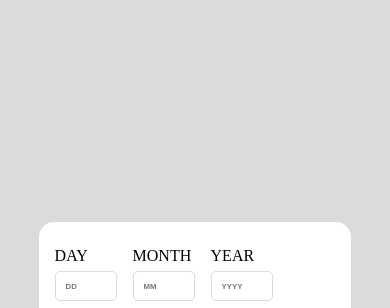
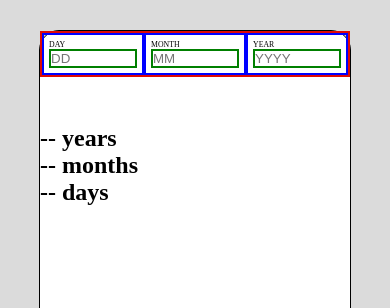
Before and after one commit to GuilhermeHenrii/Desafio_frontendMentor_appCalculaIdade, a website built with webpack: page public/index.html in a window 390 px wide. Shown: the top 308 px of the page. Built offline with nearby package versions, Linux system fonts and the light colour scheme.

Commit message:
aplicando o mobile first na aplicação

```diff
--- a/public/index.html
+++ b/public/index.html
@@ -5,7 +5,8 @@
     <meta http-equiv="X-UA-Compatible" content="IE=edge">
     <meta name="viewport" content="width=device-width, initial-scale=1.0">
     <title>Age app</title>
-    <link rel="stylesheet" href="../src/assets/css/style.css">
+    <!-- <link rel="stylesheet" href="../src/assets/css/style.css"> -->
+    <link rel="stylesheet" href="../src/assets/css/mobilefirst.css" media="all">
 </head>
 <body>
     <main class="card">
--- /dev/null
+++ b/src/assets/css/mobilefirst.css
@@ -0,0 +1,50 @@
+:root{
+    --White: hsl(0, 0%, 100%);
+    --Off-white: hsl(0, 0%, 94%);
+    --Light-grey: hsl(0, 0%, 86%);
+    --Smokey-grey: hsl(0, 1%, 44%);
+    --Off-black: hsl(0, 0%, 8%);
+    --Purple: hsl(259, 100%, 65%);
+    --Light-red: hsl(0, 100%, 67%);
+}
+
+*{
+    box-sizing: border-box;
+    margin: 0px;
+    padding: 0px;
+}
+
+html{
+    width: 100vw;
+    height: 100vh;
+    background-color: var(--Light-grey);
+}
+
+.card{
+    border:1px solid black;
+    background-color: var(--White);
+    width: 80vw;
+    height: 80vh;
+    margin: auto;
+    margin-top: 30px;
+    border-radius: 20px;
+    border-bottom-right-radius: 150px;
+}
+
+.form{
+    border: 2px solid rgb(224, 11, 3);
+    display: flex;
+    width: 100%;
+}
+
+.label-group-one, .label-group-two, .label-group-thre{
+    border: 2px solid blue;
+    padding: 5px;
+    width: 100%;
+    font-size: 2vw;
+}
+
+.inputs{
+    width: 100%;
+    border: 2px solid green;
+}
```
